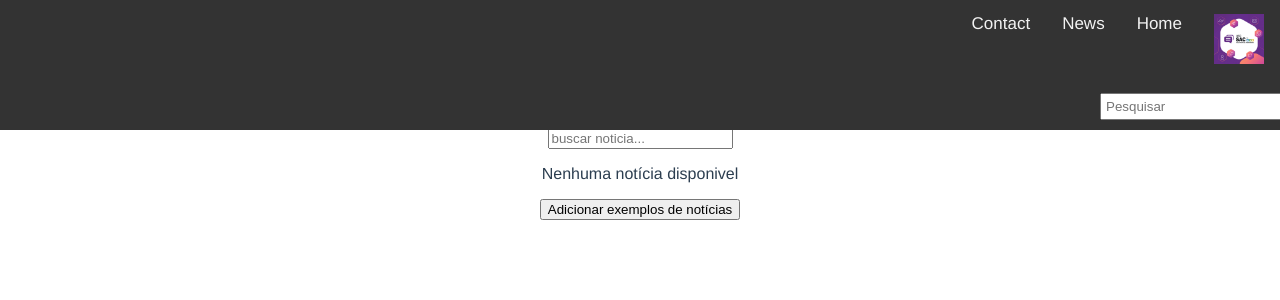
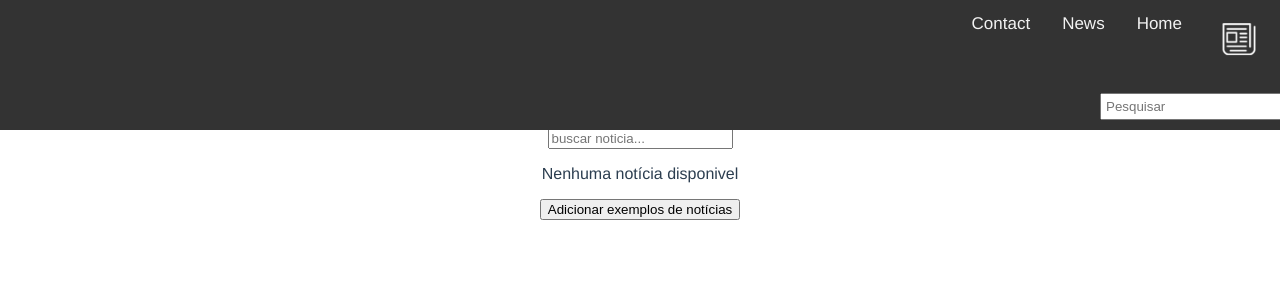
Before and after one commit to pedrodiogo219/portal-noticias, a Vue app: page / in a window 1280 px wide. Shown: the top 300 px of the page. Built offline with nearby package versions, Linux system fonts and the light colour scheme.

Commit message:
alteração logo

```diff
--- a/src/App.vue
+++ b/src/App.vue
@@ -12,7 +12,7 @@
     <header>
         <div class="navbar">
             <a href="#" id="logo">
-                <img src="@/assets/prog-1.jpg" alt="" />
+                <img src="@/assets/prog-1.png" alt="" />
             </a>
             <a href="index">Home</a>
             <a href="nova-noticia">News</a>
```
Also changed, not shown: src/assets/prog-1.png (added).
